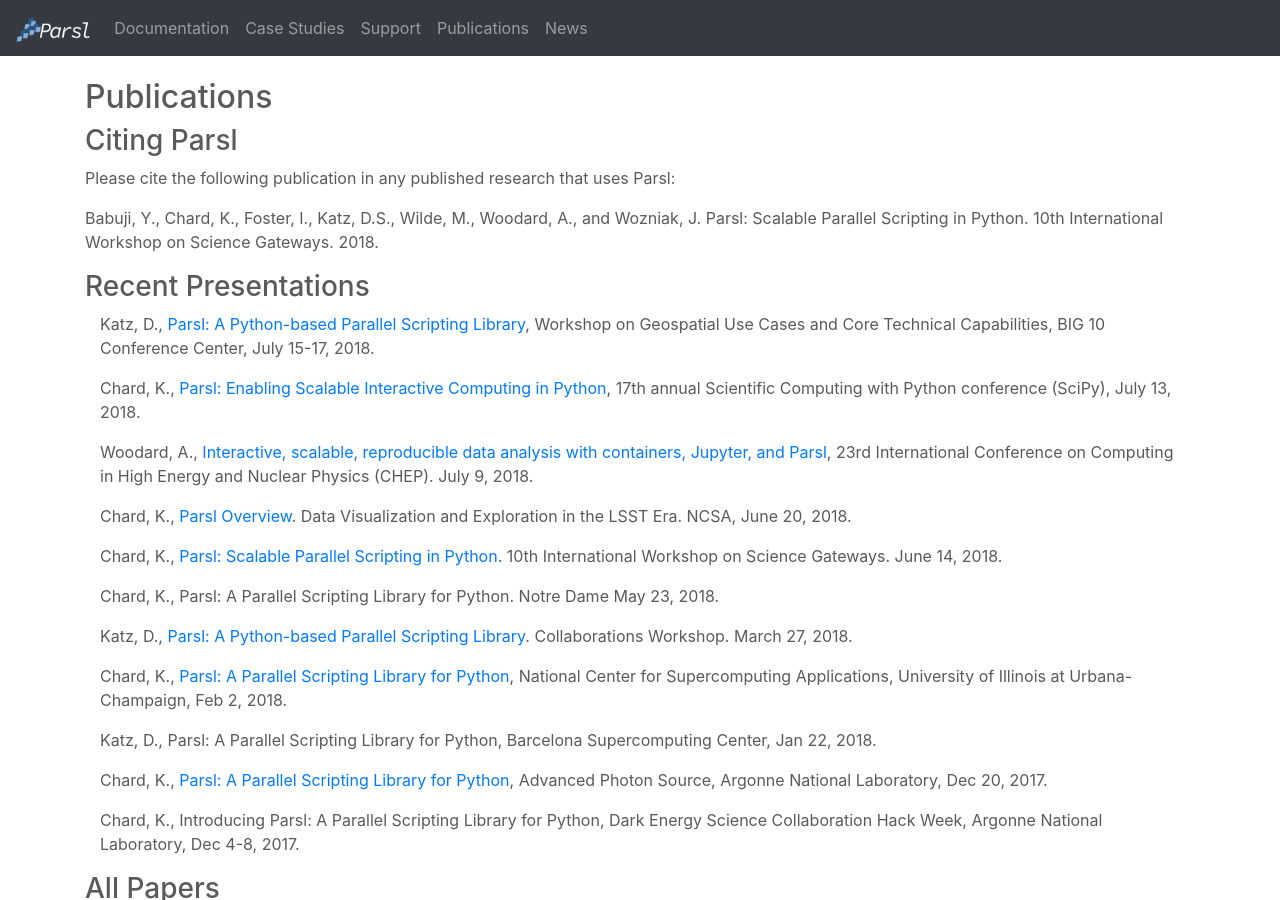
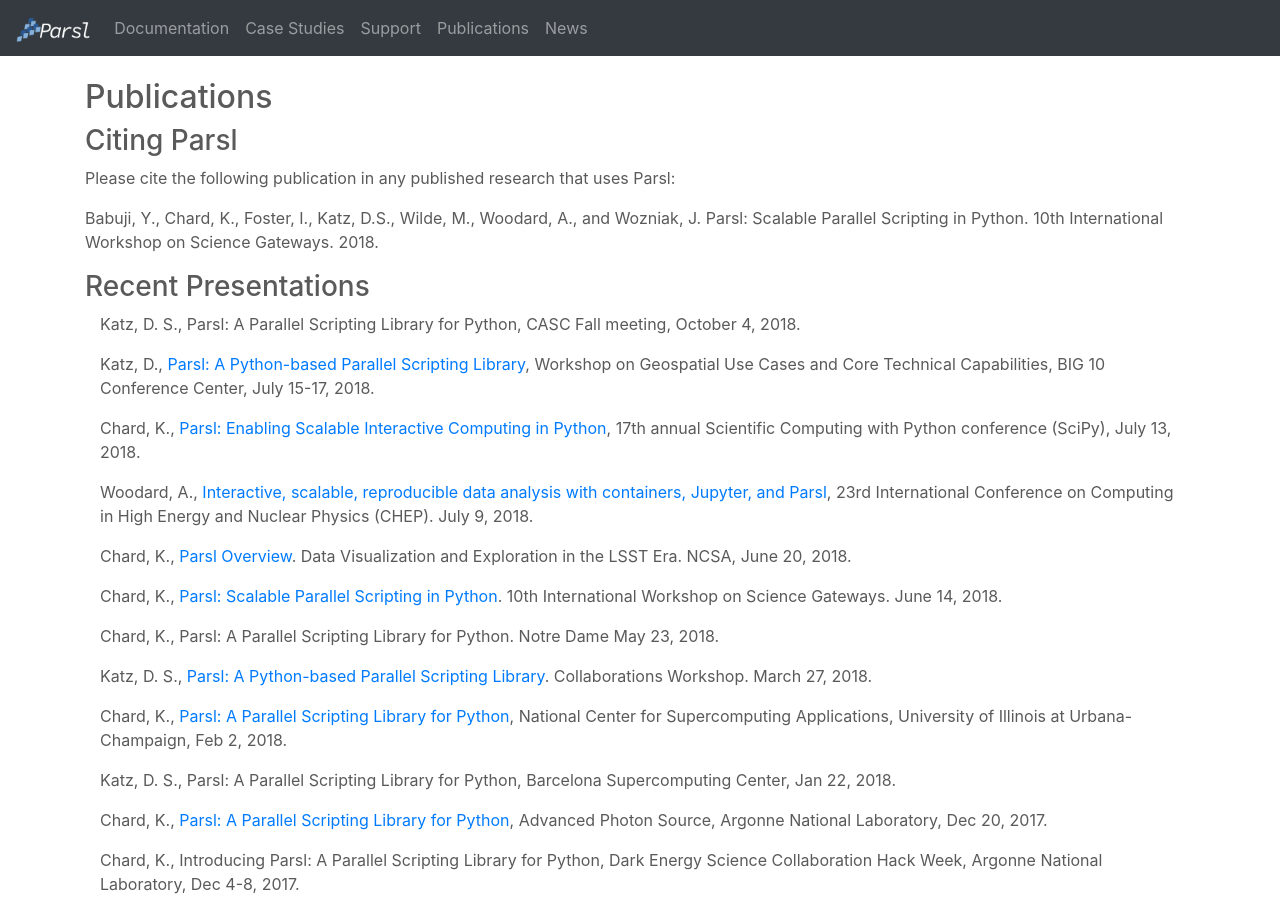
Before and after one commit to Parsl/parsl.github.io, a Jekyll site: the page built from publications.html, in a window 1280 px wide and 900 px high. Built offline with Jekyll 4.4.1, drawn with Linux system fonts in a browser that asks for light colours.

Commit message:
adding casc talk to publications

```diff
--- a/publications.html
+++ b/publications.html
@@ -141,6 +141,9 @@
 		<h3>Recent Presentations</h3>
                 <div class="media col-sm-12">
                     <div class="media-body">
+                        <p>Katz, D. S., Parsl: A Parallel Scripting Library for Python</a>,
+                        CASC Fall meeting,
+                        October 4, 2018.</p>
                         <p>Katz, D., <a href="http://gsi.cigi.illinois.edu/workshop2/agenda/">Parsl: A Python-based Parallel Scripting Library</a>,
 			Workshop on Geospatial Use Cases and Core Technical Capabilities, BIG 10 Conference Center, July 15-17, 2018.</p>
 			<p>Chard, K., <a href="https://github.com/deniederhut/Slides-SciPyConf-2018/tree/master/parsl">Parsl: Enabling Scalable Interactive Computing in Python</a>,
@@ -153,12 +156,12 @@
 			10th International Workshop on Science Gateways. June 14, 2018.</p>
 			<p>Chard, K., Parsl: A Parallel Scripting Library for Python.
 			Notre Dame May 23, 2018.</p>
-			<p>Katz, D., <a href="https://figshare.com/articles/Collaborations_Workshop_2018_-_Lightning_talk_-_Daniel_S_Katz/6139427">Parsl: A Python-based Parallel Scripting Library</a>.
+			<p>Katz, D. S., <a href="https://figshare.com/articles/Collaborations_Workshop_2018_-_Lightning_talk_-_Daniel_S_Katz/6139427">Parsl: A Python-based Parallel Scripting Library</a>.
 			Collaborations Workshop.  March 27, 2018.</p>
                         <p>Chard, K., <a href="http://bit.ly/2HhRtmT">Parsl: A Parallel Scripting Library for Python</a>,
 			National Center for Supercomputing Applications, University of Illinois at Urbana-Champaign,
 			Feb 2, 2018.</p>
-			<p>Katz, D., Parsl: A Parallel Scripting Library for Python</a>,
+			<p>Katz, D. S., Parsl: A Parallel Scripting Library for Python</a>,
 			Barcelona Supercomputing Center,
 			Jan 22, 2018.</p>
 			<p>Chard, K., <a href="https://drive.google.com/file/d/1rBJwa0zHKlcLtQLIP2VTB9Lj2bF4zN-u/view?usp=sharing">Parsl: A Parallel Scripting Library for Python</a>,
```
